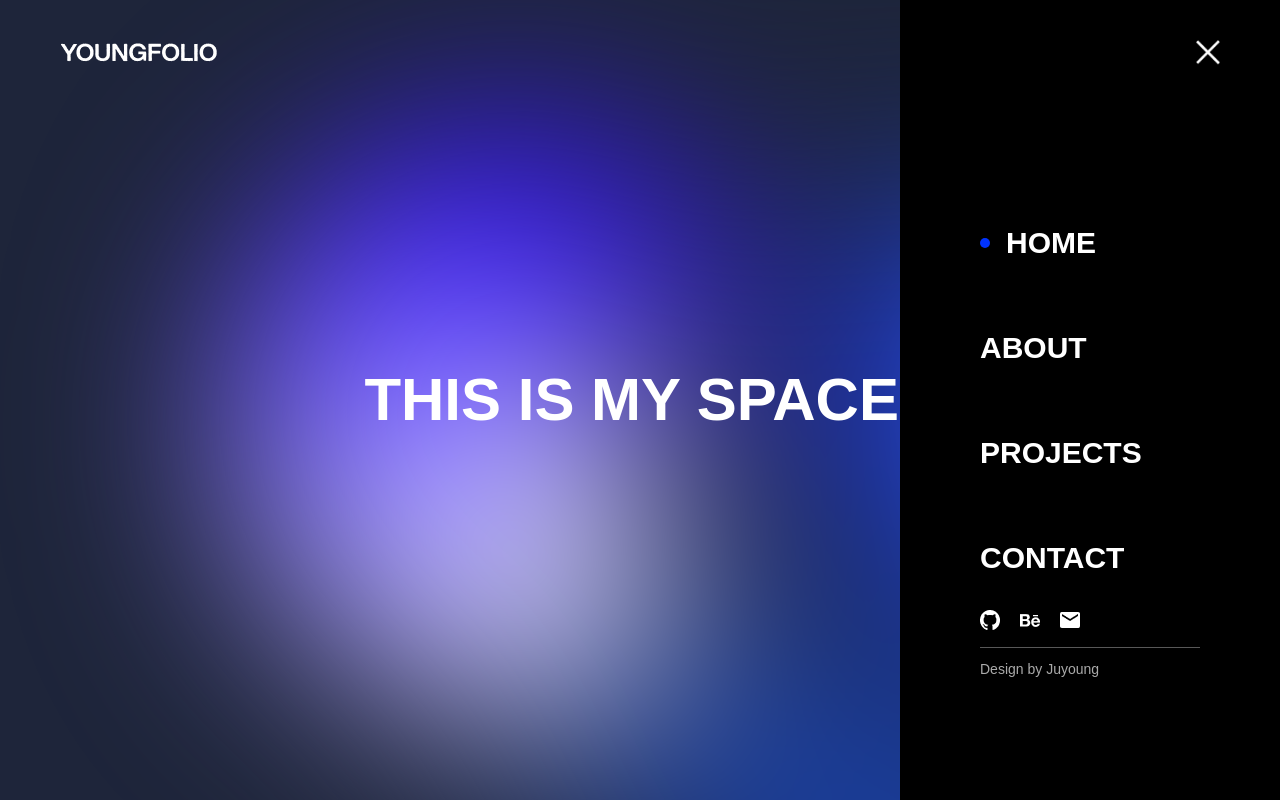
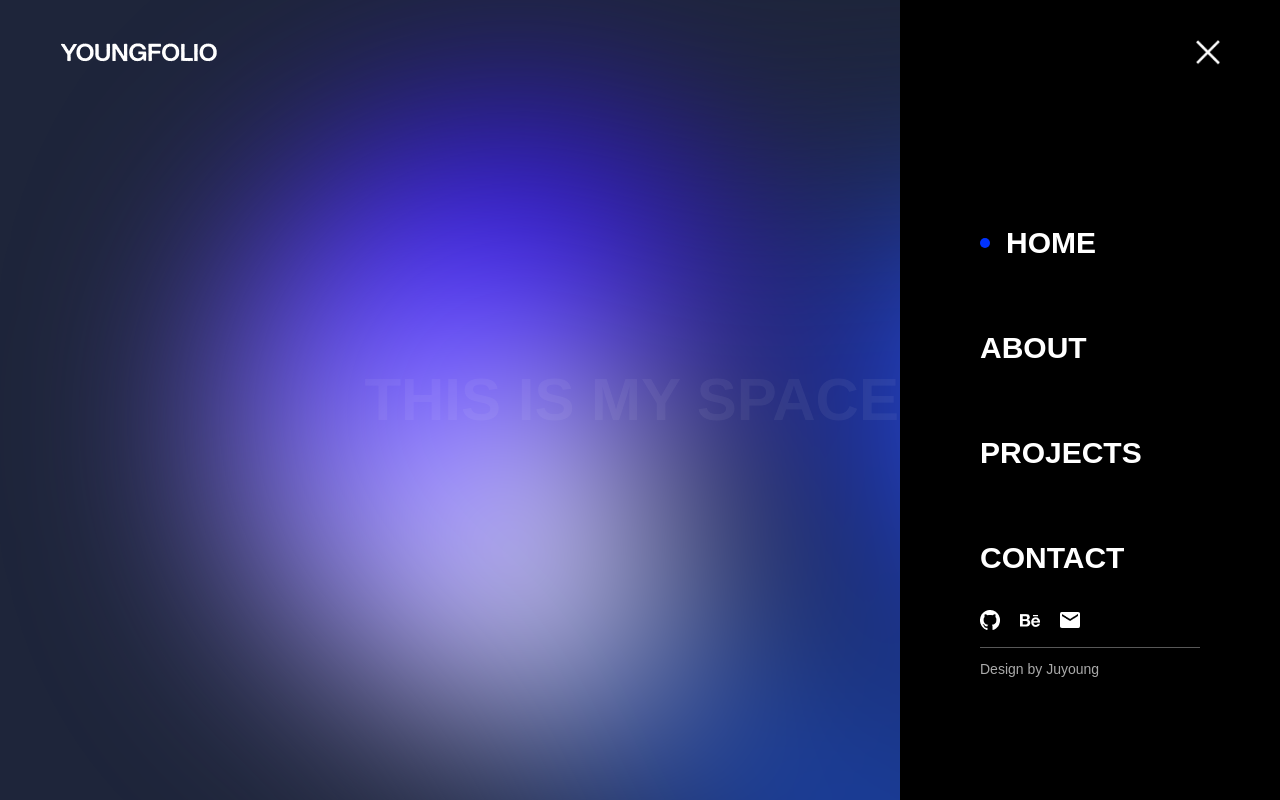
Before and after one commit to JUYOUNG0728/youngfolio, a Next.js app: page / in a window 1280 px wide. Both pictures are taken after a click on the picture 1206 px from the left and 54 px from the top of the page. Built offline with nearby package versions, Linux system fonts and the light colour scheme.

Commit message:
refactor: 배경 컴포넌트 분리 및 intro 종료 후 메인 진입 처리

```diff
--- a/app/page.tsx
+++ b/app/page.tsx
@@ -1,8 +1,10 @@
 import Intro from "@/components/Intro/Intro";
+import Background from "@/components/Intro/Background";
 
 export default function MainPage() {
   return (
     <div className="h-full">
+      <Background />
       <Intro />
     </div>
   );
--- a/components/Intro/Intro.tsx
+++ b/components/Intro/Intro.tsx
@@ -2,7 +2,6 @@
 
 import { useState, useEffect } from "react";
 
-import Background from "./Background";
 import WelcomeBox from "./WelcomeBox";
 
 export default function Intro() {
@@ -10,6 +9,7 @@ export default function Intro() {
   const [showWelcomeBox, setShowWelcomeBox] = useState(false);
   const [showThisSpace, setShowThisSpace] = useState(false);
   const [hideWelcomeBox, setHideWelcomeBox] = useState(false);
+  const [hideThisSpace, setHideThisSpace] = useState(false);
 
   const WelcomeBoxMessage = [
     { message: "Welcome", left: "28%", top: "32%" },
@@ -26,26 +26,41 @@ export default function Intro() {
   ];
 
   useEffect(() => {
+    // Show 'Hello!'
     const showHelloTimer = setTimeout(() => {
       setShowHello(true);
     }, 1000);
 
+    // Show Welcome Box messages
     const showWelcomeBoxTimer = setTimeout(() => {
       setShowWelcomeBox(true);
     }, 2500);
 
+    // Fix Welcome Box positions and transform
     const hideWelcomeBox = setTimeout(() => {
       setHideWelcomeBox(true);
     }, 5000);
 
+    // Hide 'Hello!' and Welcome Box
     const hideHelloWelcomeBoxTimer = setTimeout(() => {
       setShowHello(false);
       setShowWelcomeBox(false);
     }, 5300);
 
+    // Show 'This is my space.'
     const showThisSpaceTimer = setTimeout(() => {
       setShowThisSpace(true);
     }, 5500);
+
+    // Fix 'This is my space.' position
+    const hideThisSpaceTimer1 = setTimeout(() => {
+      setHideThisSpace(true);
+    }, 7700);
+
+    // Hide 'This is my space.'
+    const hideThisSpaceTimer2 = setTimeout(() => {
+      setShowThisSpace(false);
+    }, 8000);
 
     return () => {
       clearTimeout(showHelloTimer);
@@ -53,12 +68,13 @@ export default function Intro() {
       clearTimeout(hideWelcomeBox);
       clearTimeout(hideHelloWelcomeBoxTimer);
       clearTimeout(showThisSpaceTimer);
+      clearTimeout(hideThisSpaceTimer1);
+      clearTimeout(hideThisSpaceTimer2);
     };
   }, []);
 
   return (
-    <div className="w-screen h-screen relative">
-      <Background />
+    <div className="w-screen h-screen absolute top-0 left-0">
       <h1 className={`introText ${showHello ? "opacity-100" : "opacity-0"}`}>
         HELLO!
       </h1>
@@ -84,7 +100,7 @@ export default function Intro() {
       <h1
         className={`introText`}
         style={{
-          top: showThisSpace ? "50%" : "45%",
+          top: showThisSpace || hideThisSpace ? "50%" : "45%",
           transition: "top 0.5s ease-in-out, opacity 0.5s ease-in-out",
           opacity: showThisSpace ? 1 : 0,
         }}
```
